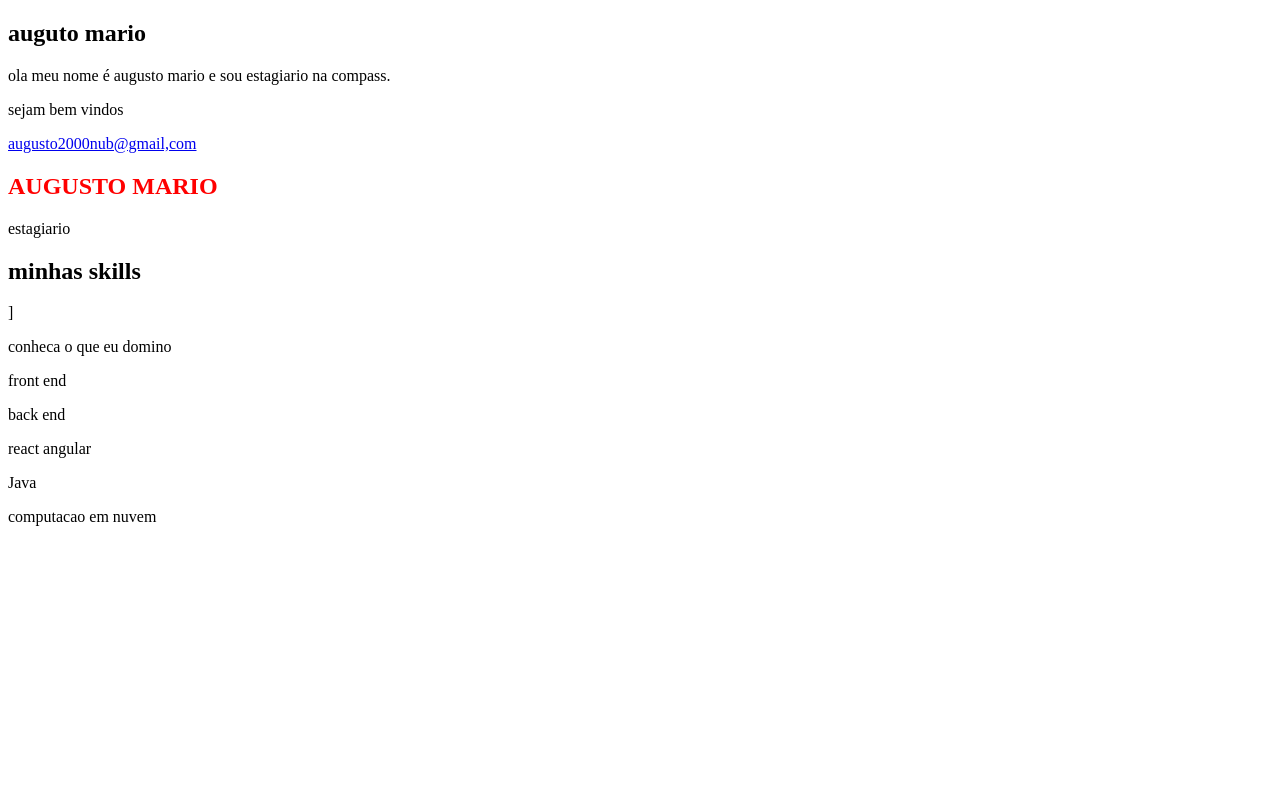
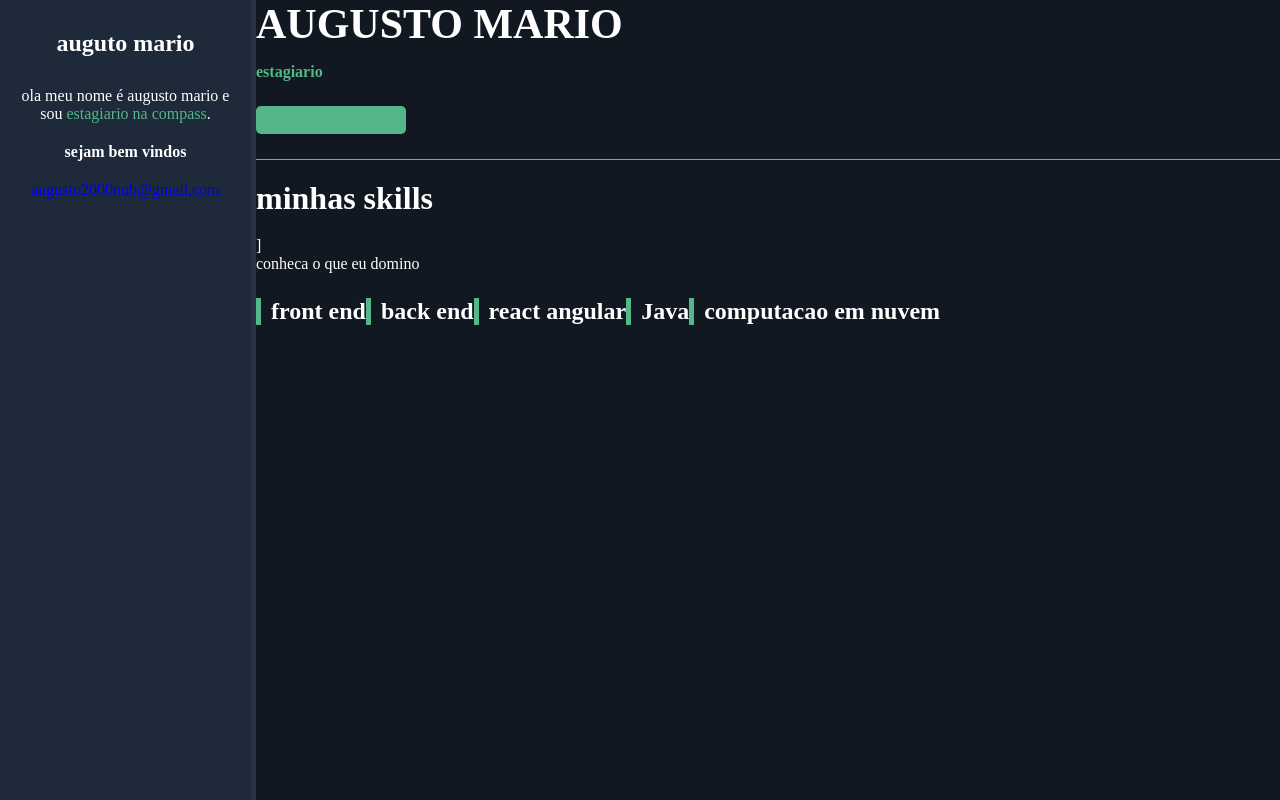
Before and after one commit to AugustoCompassador/AugustoCompassador.github.io, a plain HTML site: page index.html in a window 1280 px wide. Drawn offline with Linux system fonts and the light colour scheme.

Commit message:
css feito

```diff
--- a/css/estilo.css
+++ b/css/estilo.css
@@ -1,3 +1,162 @@
-h1 {
-    color: red;
+* {
+    padding: 0;
+    margin: 0;
+    box-sizing: border-box;
 }
+:root {
+    --main-color: #54b689;
+    --main-text-color: #fff;
+    --border-color: #999;
+    --bio-bg-color: #1E2A3A;
+    --bio-border-color: #293544;
+    --about-bg-color: #111821;
+
+}
+
+.highlight {
+    color: var(--main-color);
+}
+
+#container {
+    display: flex;
+    flex-direction: row;
+    color: var(--main-text-color);
+}
+
+#about-container {
+    flex:  1 1 80%;
+    min-height: 100%;
+    background-color: var(--about-bg-color);
+}
+
+#bio-container {
+    flex: 1 1 20%;
+    min-height: 100vh;
+    background-color: var(--bio-bg-color);
+    text-align: center;
+    padding: 30px 12px;
+    border-right: 5px solid var(--bio-border-color);
+}
+
+#bio-container h2 {
+    margin-bottom: 30px;
+}
+
+#bio-container p {
+    margin-bottom: 20px;
+}
+
+#social-container {
+    display: flex;
+    justify-content: center;
+    list-style: none;
+    border-bottom: 1px;
+    margin-bottom: 25px;
+    padding-bottom: 25px;
+
+}
+#bio-container #welcome-text {
+    font-weight: bold;
+}
+
+#email-container {
+    display: flex;
+    justify-content: center;
+}
+#email-container a {
+    flex: 1 1 0;
+    text-decoration: none;
+    max-width: 225;
+}
+
+
+#name {
+    font-size: 42px;
+    margin-bottom: 15px;
+}
+
+#title {
+    font-size: 24;
+    margin-bottom: 25px;
+    font-weight: bold;
+}
+
+.description {
+    max-width: 75%;
+    margin-bottom: 10px;
+}
+
+#btn-project {
+    font-weight: bold;
+    font-size: 16px;
+    color: var(--main-text-color);
+    background-color: var(--main-color);
+    border: 2px solid var(--main-color);
+    border-radius: 5px;
+    text-decoration: none;
+    transition: 5s;
+    margin: 25px 0;
+    padding: 12px 10px;
+    width: 150px;
+    text-align: center;
+    display: flex;
+}
+
+#btn-project:hover {
+    background-color: transparent;
+}
+#skills-section-title {
+    border-top: 1px solid var(--border-color);
+    padding-top: 20px;
+    margin-bottom: 20px;
+    font-size: 32px;
+}
+
+#skills-container {
+    display: flex;
+    flex-wrap: wrap;
+    margin-top: 25px;
+
+}
+
+.skill-box {
+    flex: 1 1 33%;
+    max-width: 33%;
+    margin-bottom: 35px;
+}
+
+.skills-title {
+    font-size: 24px;
+    margin-bottom: 25px;
+    font-weight: bold;
+    padding-left: 10px;
+    border-left: 5px solid var(--main-color)
+}
+@media(max-widht:450px) {
+    #container {
+        flex-direction: column;
+    }
+    #bio-container {
+        min-height: auto;
+        border-right: none;
+        border-bottom: 5px solid var(--border-color);
+    }
+
+    #bio-container h2 {
+        display: none;
+
+    }
+    #bio-container p {
+        max-width: 60%;
+        margin: 10px auto;
+    }
+    #about-container {
+        text-align: center;
+        padding: 30px;
+    }
+    #about-container .description {
+        margin: 10px auto;
+        max-width: 100%;
+        line-height: 26px;
+    }
+}
```
